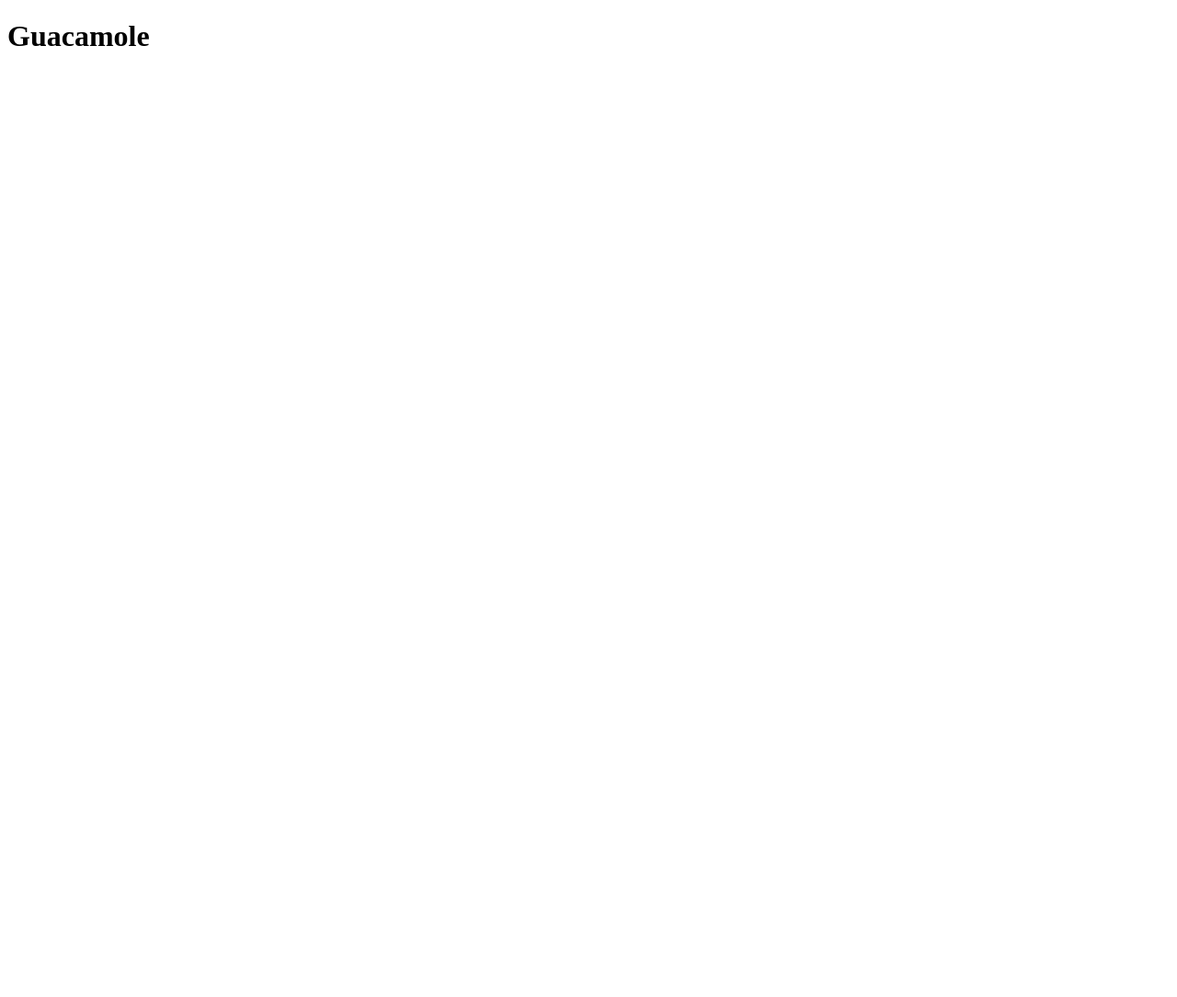
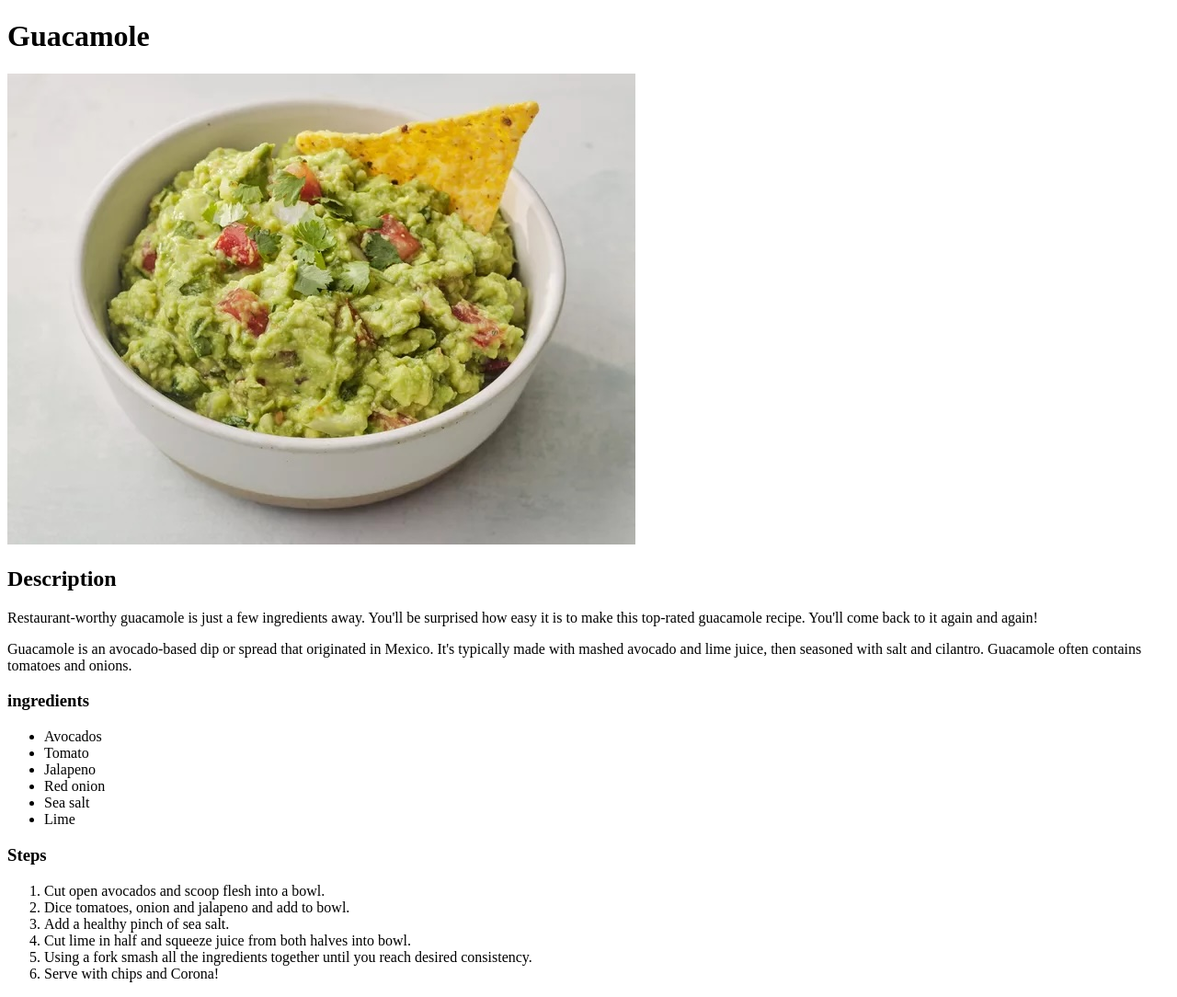
Before and after one commit to paulpanteleon/odin-recipes, a plain HTML site: page recipes/guacamole.html in a window 1280 px wide. Shown: the whole page at 92% size. Before the commit the page ends 800 px from the top, so only its background shows below. Drawn offline with Linux system fonts and the light colour scheme.

Commit message:
Update images and text for recipes

```diff
--- a/recipes/guacamole.html
+++ b/recipes/guacamole.html
@@ -3,9 +3,35 @@
 <head>
     <meta charset="UTF-8">
     <meta name="viewport" content="width=device-width, initial-scale=1.0">
-    <title>Document</title>
+    <title>Guacamole Recipe</title>
 </head>
 <body>
     <h1>Guacamole</h1>
+    <img src="/odin-recipes/images/guacamole.jpg">
+    <h2>Description</h2>
+    <p>
+        Restaurant-worthy guacamole is just a few ingredients away. You'll be surprised how easy it is to make this top-rated guacamole recipe. You'll come back to it again and again!
+    </p>
+    <p>
+        Guacamole is an avocado-based dip or spread that originated in Mexico. It's typically made with mashed avocado and lime juice, then seasoned with salt and cilantro. Guacamole often contains tomatoes and onions.
+    </p>
+    <h3>ingredients</h3>
+    <ul>
+        <li>Avocados</li>
+        <li>Tomato</li>
+        <li>Jalapeno</li>
+        <li>Red onion</li>
+        <li>Sea salt</li>
+        <li>Lime</li>
+    </ul>
+    <h3>Steps</h3>
+    <ol>
+        <li>Cut open avocados and scoop flesh into a bowl.</li>
+        <li>Dice tomatoes, onion and jalapeno and add to bowl.</li>
+        <li>Add a healthy pinch of sea salt.</li>
+        <li>Cut lime in half and squeeze juice from both halves into bowl.</li>
+        <li>Using a fork smash all the ingredients together until you reach desired consistency.</li>
+        <li>Serve with chips and Corona!</li>
+    </ol>
 </body>
 </html>
```
Also changed, not shown: recipes/burgers.html (+2 -2 lines), recipes/cereal.html (+3 -2 lines).
